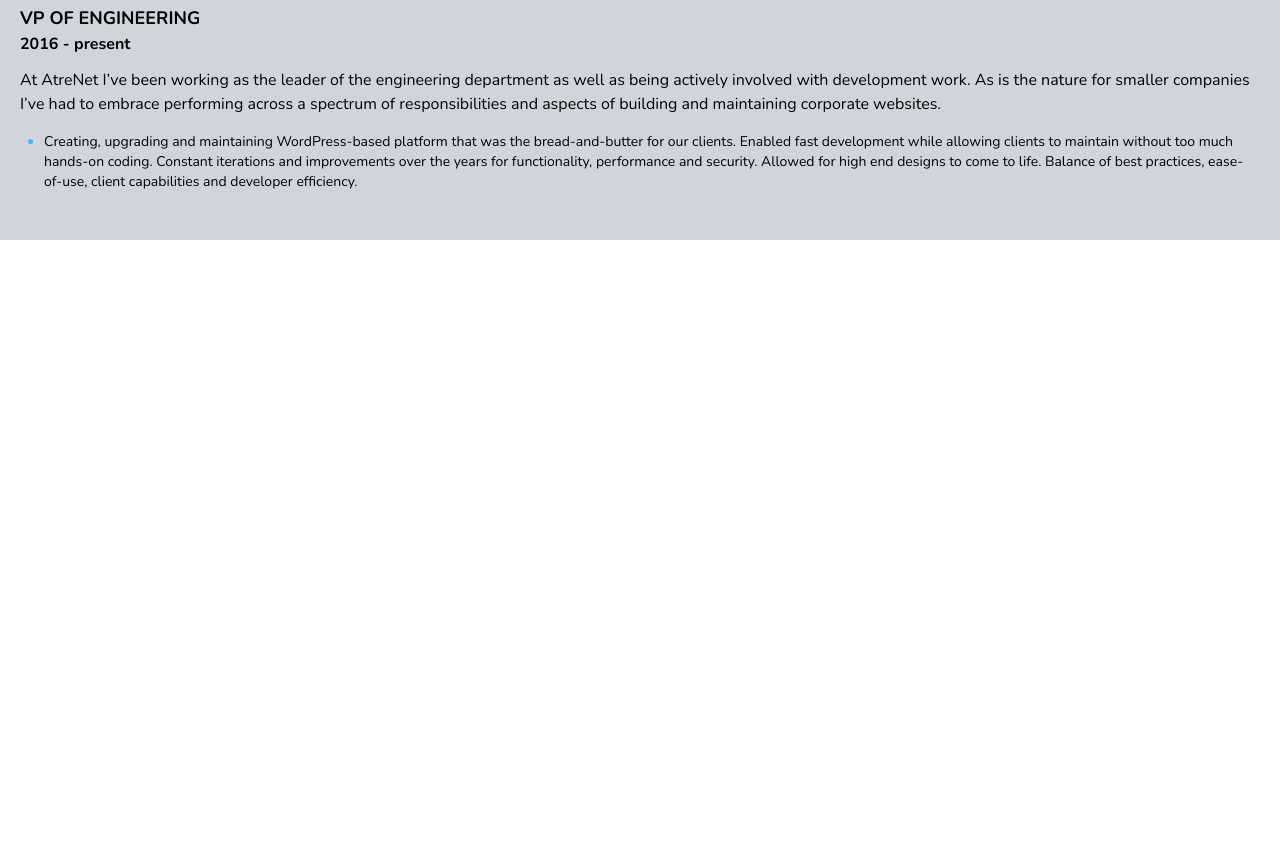
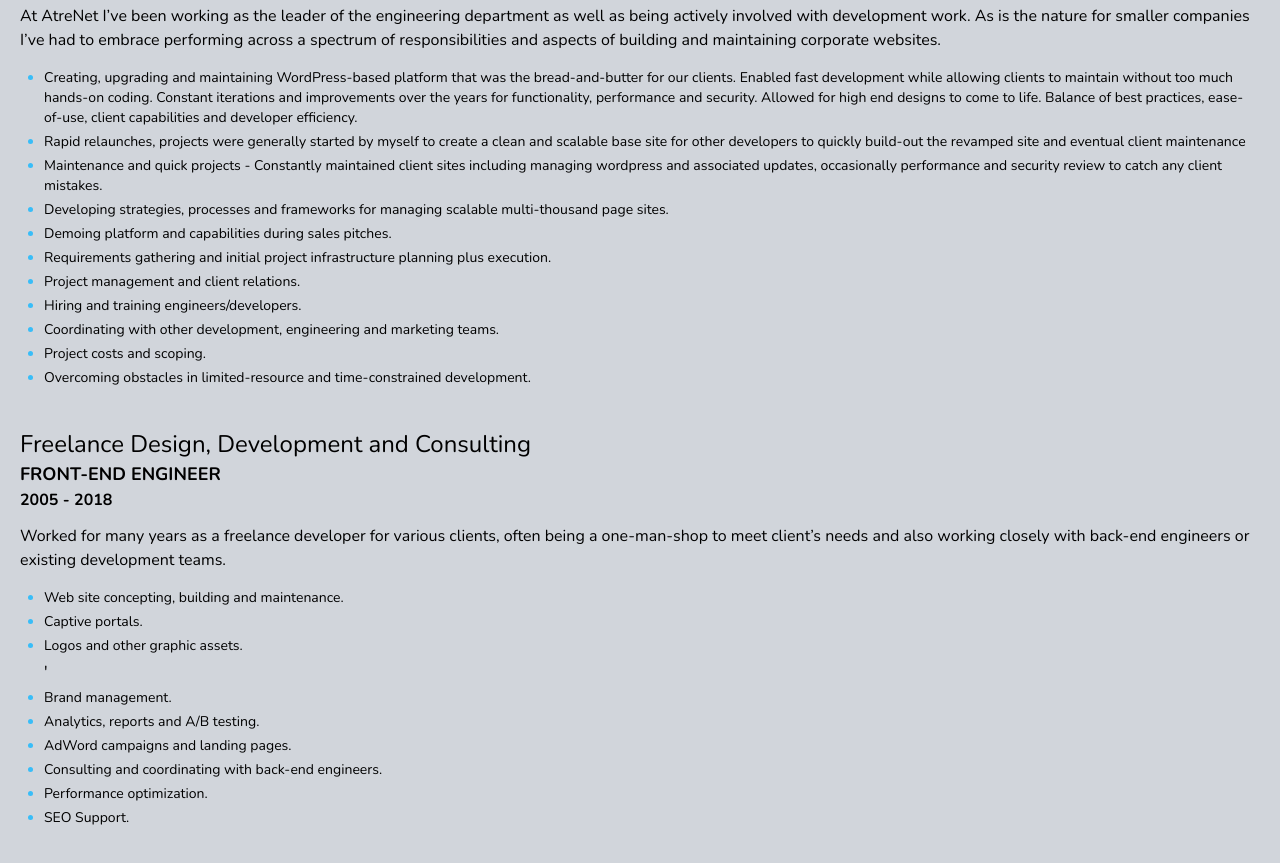
Before and after one commit to adam-sch/2024, a React (Create React App) app: page / in a window 1280 px wide. Shown: the part 1587-2450 px from the top of the page. Before the commit the page ends 1827 px from the top, so only its background shows below. Built offline with nearby package versions, Linux system fonts and the light colour scheme.

Commit message:
Work History

```diff
--- a/src/App.js
+++ b/src/App.js
@@ -72,7 +72,7 @@ function App() {
 
       <Section classes="what-i-can-do">
         <SectionHeading>What I can do:</SectionHeading>
-        <Skills />
+
       </Section>
 
       <Section classes="about">
@@ -103,8 +103,41 @@ function App() {
           title="VP of Engineering"
         >
           <p>At AtreNet I’ve been working as the leader of the engineering department as well as being actively involved with development work. As is the nature for smaller companies I’ve had to embrace performing across a spectrum of responsibilities and aspects of building and maintaining corporate websites.</p>
+
           <WorkHistoryLineGroup>
             <WorkHistoryLineItem>Creating, upgrading and maintaining WordPress-based platform that was the bread-and-butter for our clients. Enabled fast development while allowing clients to maintain without too much hands-on coding. Constant iterations and improvements over the years for functionality, performance and security. Allowed for high end designs to come to life. Balance of best practices, ease-of-use, client capabilities and developer efficiency.</WorkHistoryLineItem>
+            <WorkHistoryLineItem>Rapid relaunches, projects were generally started by myself to create a clean and scalable base site for other developers to quickly build-out the revamped site and eventual client maintenance</WorkHistoryLineItem>
+            <WorkHistoryLineItem>Maintenance and quick projects - Constantly maintained client sites including managing wordpress and associated updates, occasionally performance and security review to catch any client mistakes. </WorkHistoryLineItem>
+            <WorkHistoryLineItem>Developing strategies, processes and frameworks for managing scalable multi-thousand page sites.</WorkHistoryLineItem>
+            <WorkHistoryLineItem>Demoing platform and capabilities during sales pitches.</WorkHistoryLineItem>
+            <WorkHistoryLineItem>Requirements gathering and initial project infrastructure planning plus execution.</WorkHistoryLineItem>
+            <WorkHistoryLineItem>Project management and client relations.</WorkHistoryLineItem>
+            <WorkHistoryLineItem>Hiring and training engineers/developers.</WorkHistoryLineItem>
+            <WorkHistoryLineItem>Coordinating with other development, engineering and marketing teams.</WorkHistoryLineItem>
+            <WorkHistoryLineItem>Project costs and scoping.</WorkHistoryLineItem>
+            <WorkHistoryLineItem>Overcoming obstacles in limited-resource and time-constrained development.</WorkHistoryLineItem>
+          </WorkHistoryLineGroup>
+
+        </WorkHistory>
+
+        <WorkHistory
+          name="Freelance Design, Development and Consulting"
+          start="2005"
+          end="2018"
+          title="Front-End Engineer"
+        >
+          <p>Worked for many years as a freelance developer for various clients, often being a one-man-shop to meet client’s needs and also working closely with back-end engineers or existing development teams.</p>
+
+          <WorkHistoryLineGroup>
+            <WorkHistoryLineItem>Web site concepting, building and maintenance.</WorkHistoryLineItem>
+            <WorkHistoryLineItem>Captive portals.</WorkHistoryLineItem>
+            <WorkHistoryLineItem>Logos and other graphic assets.</WorkHistoryLineItem>'
+            <WorkHistoryLineItem>Brand management.</WorkHistoryLineItem>
+            <WorkHistoryLineItem>Analytics, reports and A/B testing.</WorkHistoryLineItem>
+            <WorkHistoryLineItem>AdWord campaigns and landing pages.</WorkHistoryLineItem>
+            <WorkHistoryLineItem>Consulting and coordinating with back-end engineers.</WorkHistoryLineItem>
+            <WorkHistoryLineItem>Performance optimization.</WorkHistoryLineItem>
+            <WorkHistoryLineItem>SEO Support.</WorkHistoryLineItem>
           </WorkHistoryLineGroup>
 
         </WorkHistory>
@@ -182,7 +215,7 @@ function SectionHeading({ children, classes }) {
 
 function WorkHistory({ name, website, url, start, end, title, children }) {
   return (
-    <div className="work-history__item mb-2">
+    <div className="work-history__item mb-10">
       <div className="work-history__heading flex align-center content-end">
         <h3 className="text-2xl">{name}</h3>
         {website &&
```
